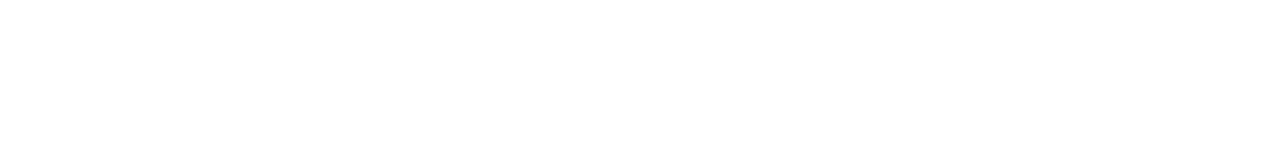
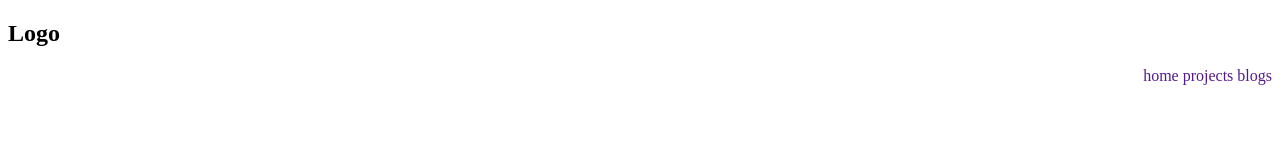
Before and after one commit to Amaan56/amaan-shaikh-portfolio, a plain HTML site: page index.html in a window 1280 px wide. Drawn offline with Linux system fonts and the light colour scheme.

Commit message:
feat : added nav bar

```diff
--- a/index.html
+++ b/index.html
@@ -4,7 +4,17 @@
     <meta charset="UTF-8" />
     <meta name="viewport" content="width=device-width, initial-scale=1.0" />
     <link rel="icon" href="/images/portfolio-icon.png" />
+    <link rel="stylesheet" href="/styles/styles.css" />
     <title>Amaan Shaikh [Portfolio]</title>
   </head>
-  <body></body>
+  <body>
+    <nav>
+      <h2>Logo</h2>
+      <ul class="nav-list">
+        <li class="nav-list-item"><a class="nav-link" href="">home</a></li>
+        <li class="nav-list-item"><a class="nav-link" href="">projects</a></li>
+        <li class="nav-list-item"><a class="nav-link" href="">blogs</a></li>
+      </ul>
+    </nav>
+  </body>
 </html>
--- a/styles/styles.css
+++ b/styles/styles.css
@@ -0,0 +1,12 @@
+.nav-list {
+  text-align: right;
+  list-style: none;
+}
+
+.nav-list-item {
+  display: inline;
+}
+
+.nav-link {
+  text-decoration: none;
+}
```
